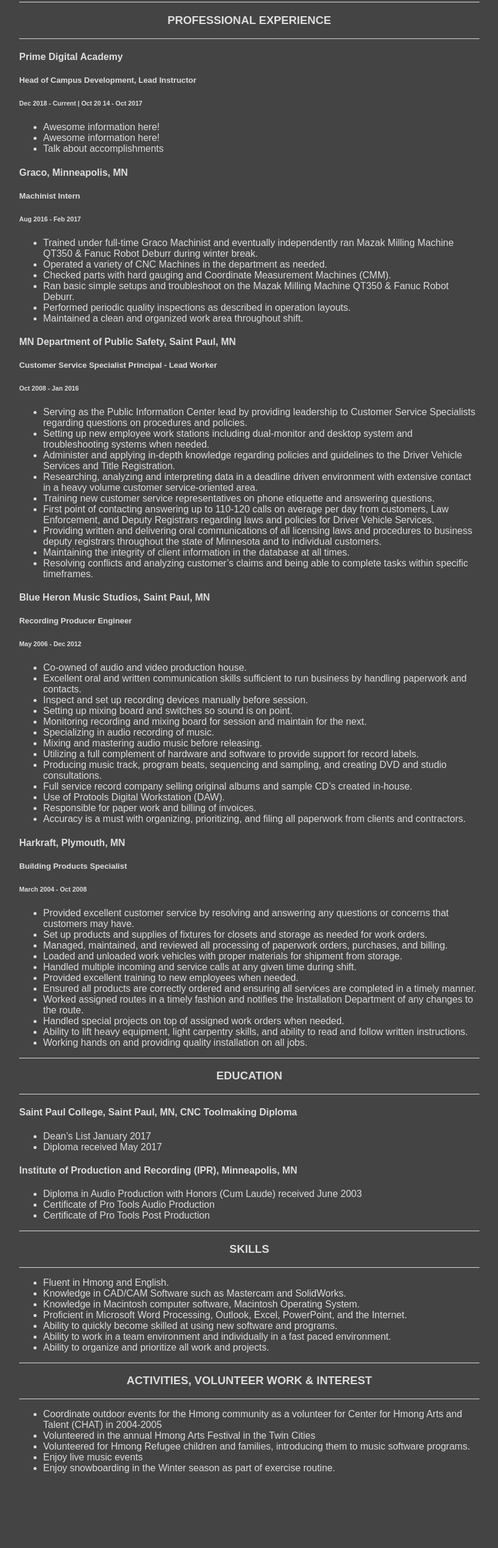
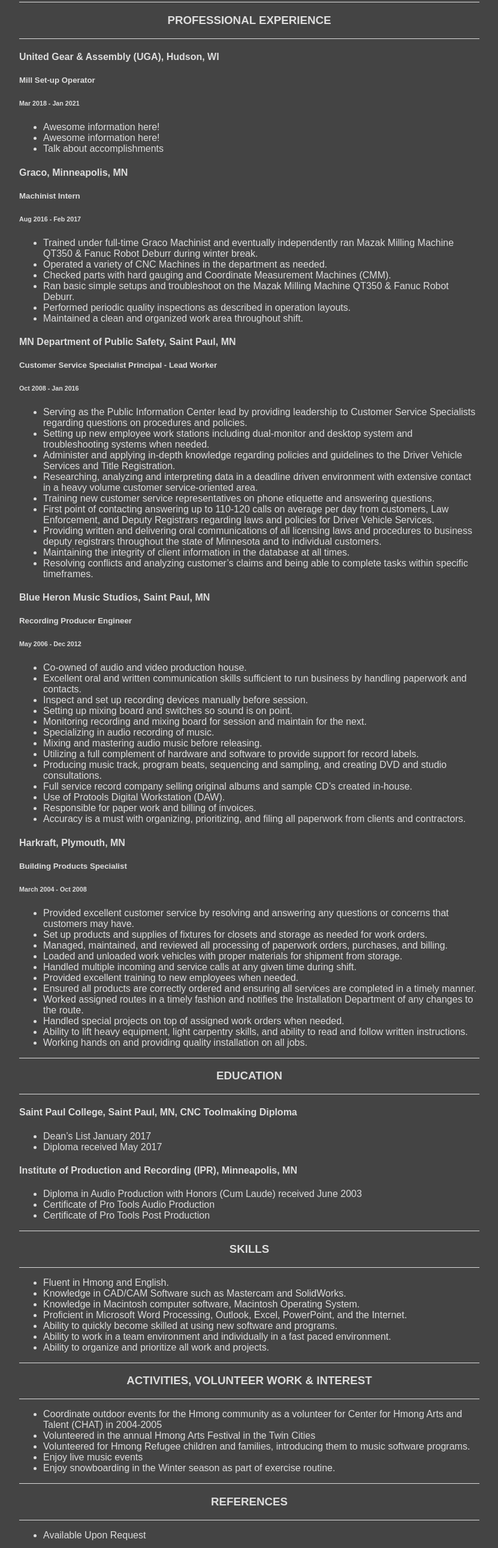
Before and after one commit to mattfuturecoder/mattfuturecoder.github.io, a plain HTML site: page index.html in a window 1280 px wide. Shown: the part 217-2797 px from the top of the page at 60% size, without its empty margins (224-1055 px from the left). Drawn offline with Linux system fonts and the light colour scheme.

Commit message:
Update index.html

```diff
--- a/index.html
+++ b/index.html
@@ -17,9 +17,9 @@
   </div>
 
   <div>
-    <h4>Prime Digital Academy</h4>
-    <h5>Head of Campus Development, Lead Instructor</h5>
-    <h6>Dec 2018 - Current | Oct 20 14 - Oct 2017</h6>
+    <h4>United Gear & Assembly (UGA), Hudson, WI</h4>
+    <h5>Mill Set-up Operator</h5>
+    <h6>Mar 2018 - Jan 2021</h6>
 
   <ul>
     <li>Awesome information here!</li>
@@ -156,8 +156,15 @@
     <li>Volunteered in the annual Hmong Arts Festival in the Twin Cities</li>
     <li>Volunteered for Hmong Refugee children and families, introducing them to music software programs.</li>
     <li>Enjoy live music events</li>
-    <li>Enjoy snowboarding in the Winter season as part of exercise routine.
+    <li>Enjoy snowboarding in the Winter season as part of exercise routine.</li>
+ </ul>
 
+<div class="exp-header">
+    <h3>References</h3>
+  </div>
+
+  <ul>
+    <li>Available Upon Request</li>
 
 </body>
 </html>
```
